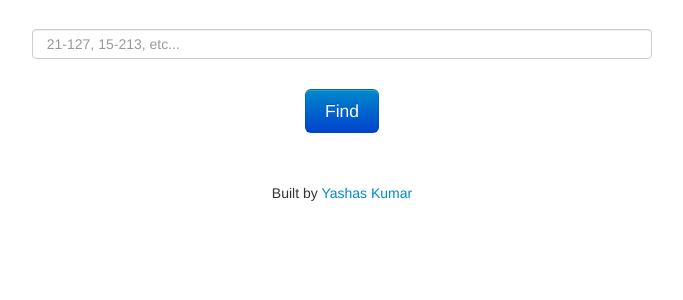
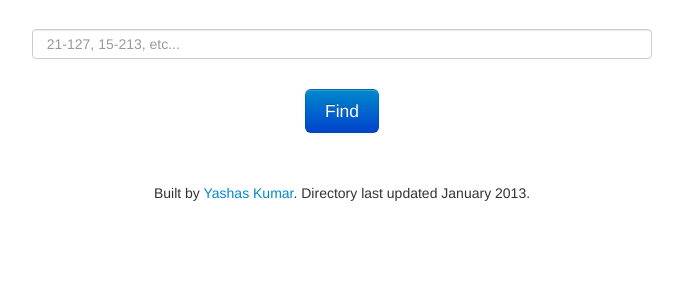
Before and after one commit to yrkumar/which-course, a Flask app: page / in a window 1280 px wide. Shown: the part 332-632 px from the top of the page, without its empty margins (298-981 px from the left). Run offline with Flask 2, Linux system fonts and the light colour scheme.

Commit message:
add directory update settings

```diff
--- a/templates/index.html
+++ b/templates/index.html
@@ -59,7 +59,7 @@
 				<p>&nbsp;</p>
 				{% block content %}
 				{% endblock %}
-				<p>Built by <a href="http://www.andrew.cmu.edu/user/yrkumar" target="_new">Yashas Kumar</a></p>
+				<p>Built by <a href="http://www.andrew.cmu.edu/user/yrkumar" target="_new">Yashas Kumar</a>. Directory last updated January 2013.</p>
 			</div>
 		</div>
 	</body>
```
